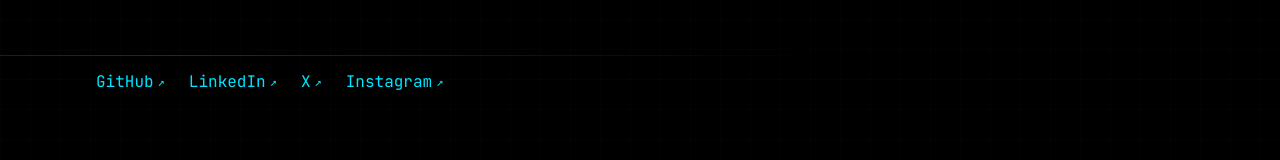
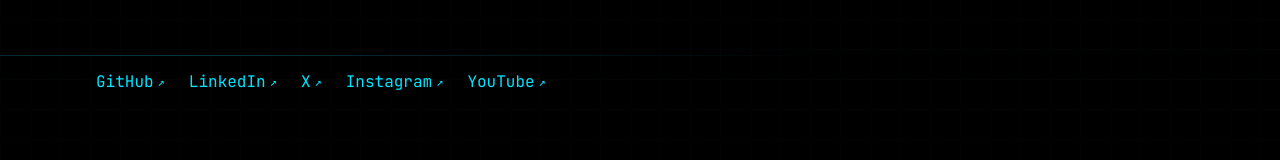
Before and after one commit to jacob7choi-xyz/personal-website, a Next.js app: page / in a window 1280 px wide. Shown: the part 1301-1461 px from the top of the page. Built offline with nearby package versions, Linux system fonts and the light colour scheme.

Commit message:
Added Youtube Link

```diff
--- a/src/constants/socials.ts
+++ b/src/constants/socials.ts
@@ -15,6 +15,10 @@ export const socialLinks = [
       name: "Instagram",
       url: "https://www.instagram.com/jacob7choi/",
     },
+    {
+        name: "YouTube",
+        url: "https://youtube.com/@jacob7choi?si=QUGG9m33dLDOHoxM",
+      }
   ];
 
   export const personalInfo = {
```
